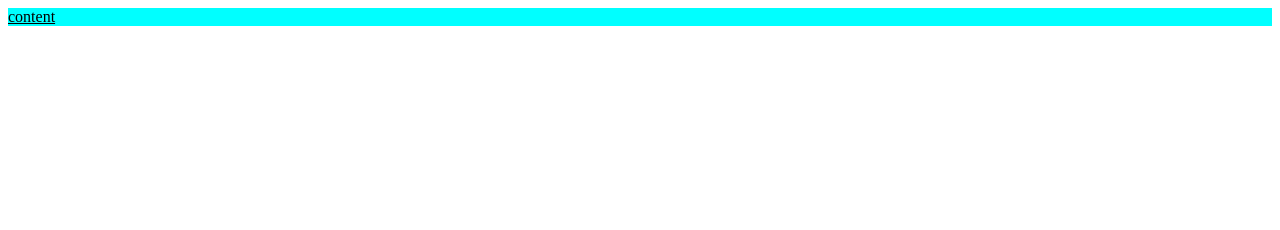
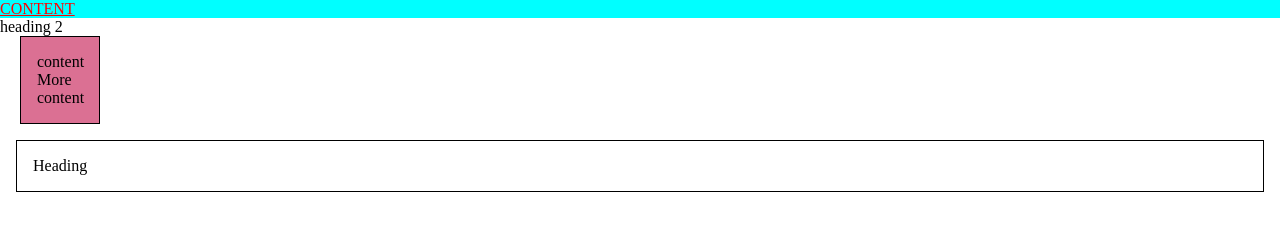
Before and after one commit to Jigyasa0411/MERN.github.io, a plain HTML site: page day2/index.html in a window 1280 px wide. Drawn offline with Linux system fonts and the light colour scheme.

Commit message:
using external css

```diff
--- a/day2/index.html
+++ b/day2/index.html
@@ -4,13 +4,35 @@
     <meta charset="UTF-8">
     <meta name="viewport" content="width=device-width, initial-scale=1.0">
     <title>CSS</title>
+    <link rel="stylesheet" href="./styles.css">
+
+
 </head>
 <body>
     <div style = "background-color: aqua;
     text-decoration:underline;
+    text-transform: uppercase;
+    color: red;
     ">
         <!-- in line styling -->
         content
     </div>
+    <div class="heading-two">
+        heading 2
+    <!--
+    </div>
+    <div class="heading-two big-text">
+        heading-two:kebab-case
+        headingTwo:camelCase
+        heading_two: Snake case
+        headingtwo: pascal case
+    </div>-->
+    <div class="parent">
+        <p>content</p>
+        <p>More content</p>
+    </div>
+    <div class="heading">
+     Heading
+    </div>
 </body>
 </html>
--- /dev/null
+++ b/day2/styles.css
@@ -0,0 +1,21 @@
+*{
+    padding: 0;
+    margin: 0;
+    box-sizing: border-box;
+
+}
+.parent{
+    background-color: palevioletred;
+     margin:0px 20px 16px;
+     padding: 16px;
+       border: 1px solid black;
+       width: 80px;
+       box-sizing: border-box;
+       margin 0 0 0 auto : ;
+}
+.heading{
+    margin: 16px;
+    padding:16px;
+    border: 1px solid black;
+
+}
```
